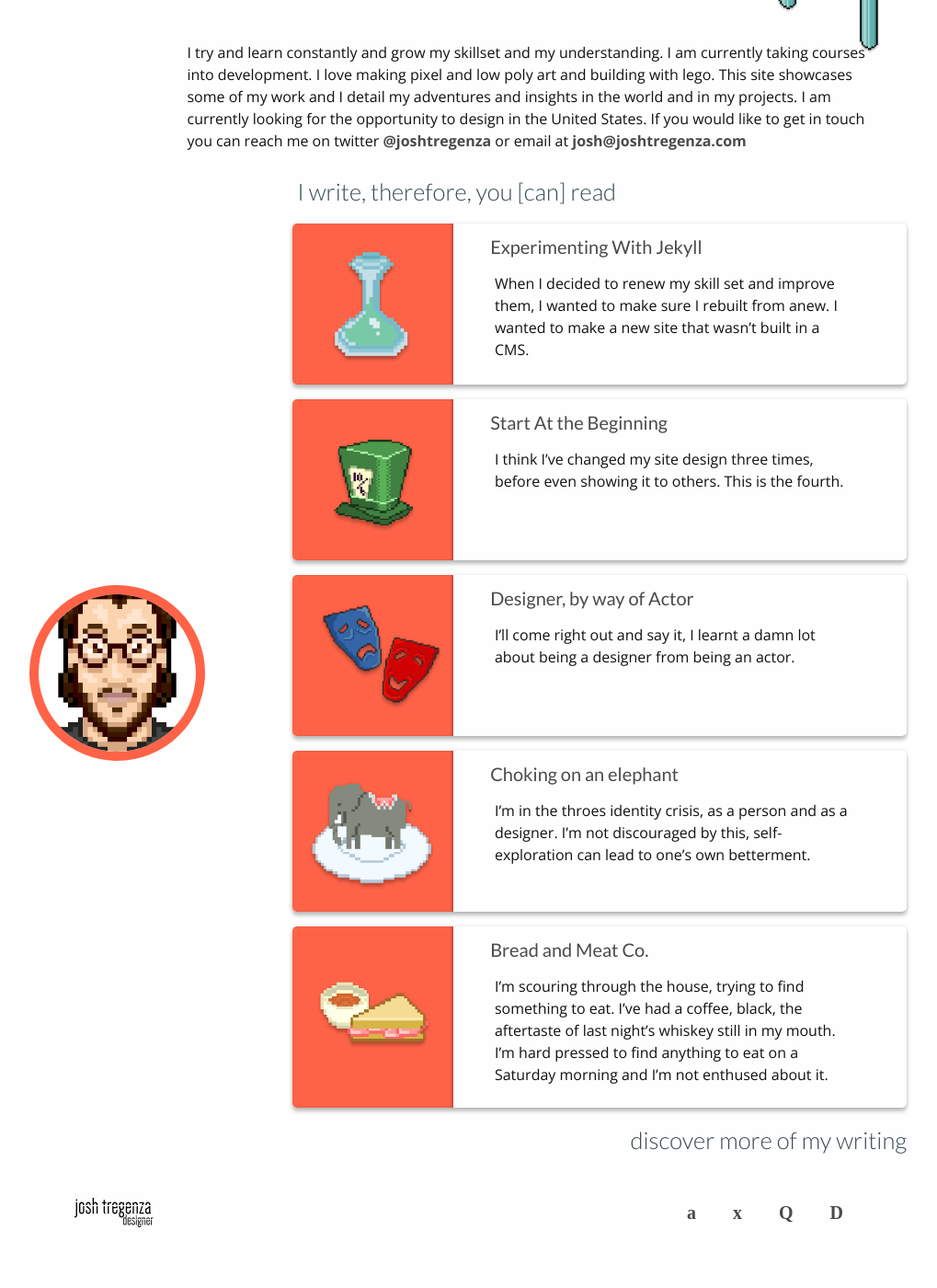
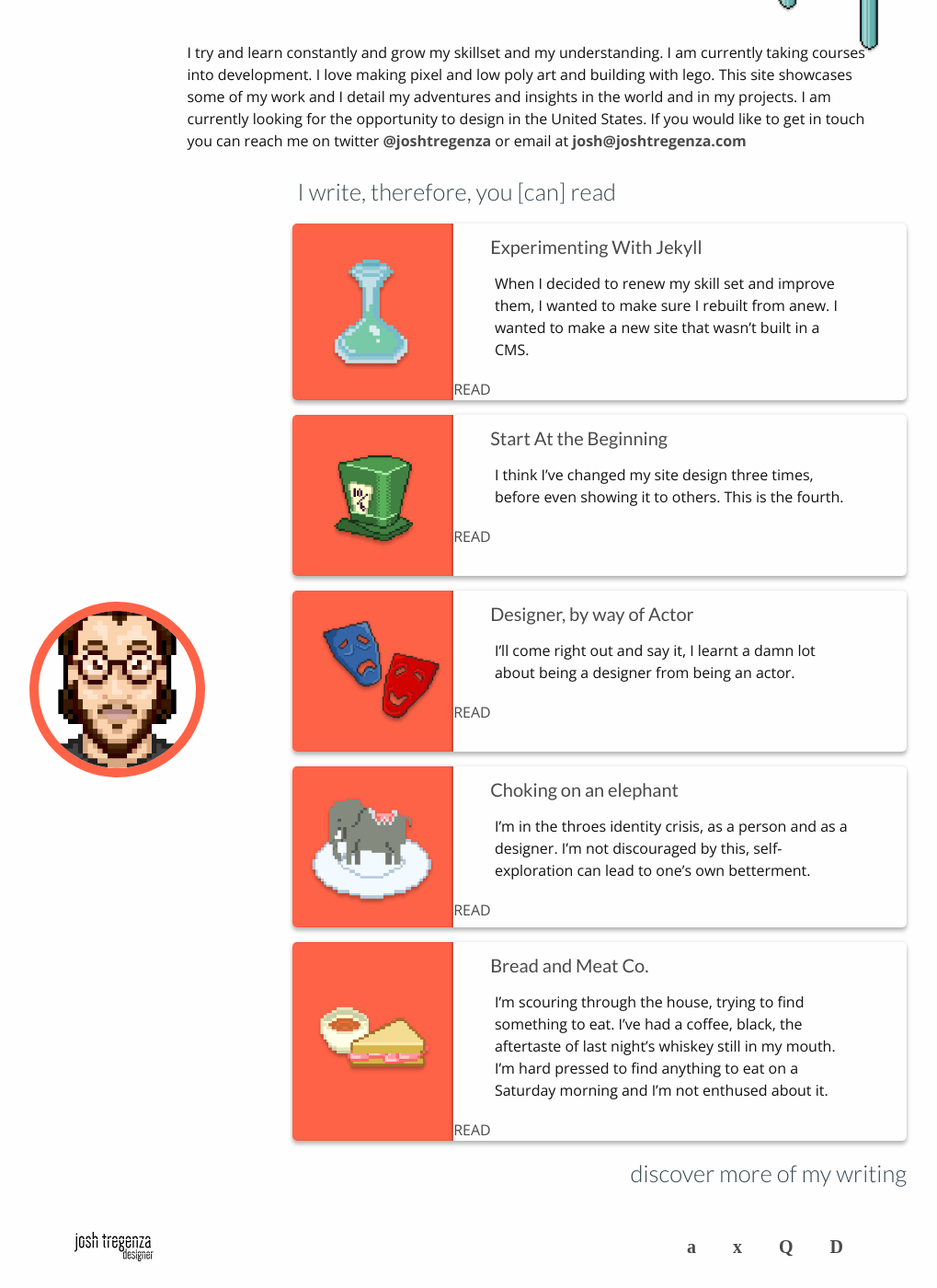
Before and after one commit to jtregenza/jtregenza.github.io, a Jekyll site: the page built from index.html, in a window 1280 px wide and 1400 px high, scrolled down 274 px. Shown: the whole window at 92% size, without its empty margins (131-1150 px from the left). Built offline with Jekyll 4.4.1, drawn with Linux system fonts in a browser that asks for light colours; some web fonts are replaced; the list of posts is cut into pages by our own code; before the commit the page ends 1637 px from its top, so only the background shows below that.

Commit message:
tweaking the blog

```diff
--- a/_includes/blog.html
+++ b/_includes/blog.html
@@ -10,6 +10,7 @@
     <a class="post-link" href="{{ post.url | prepend: site.baseurl }}">{{ post.title }}</a>
 </h3>
   {{post.excerpt}}
+  <a href="{{ post.url | prepend: site.baseurl }}" class="outline-link">READ</a>
   </div>
 </li>
 
```
